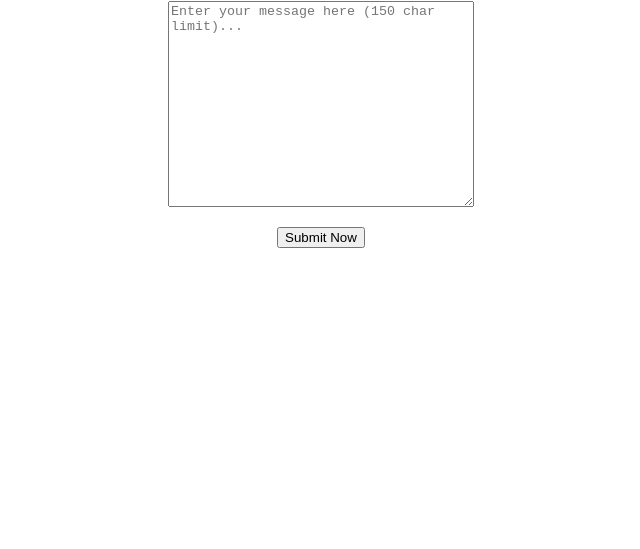
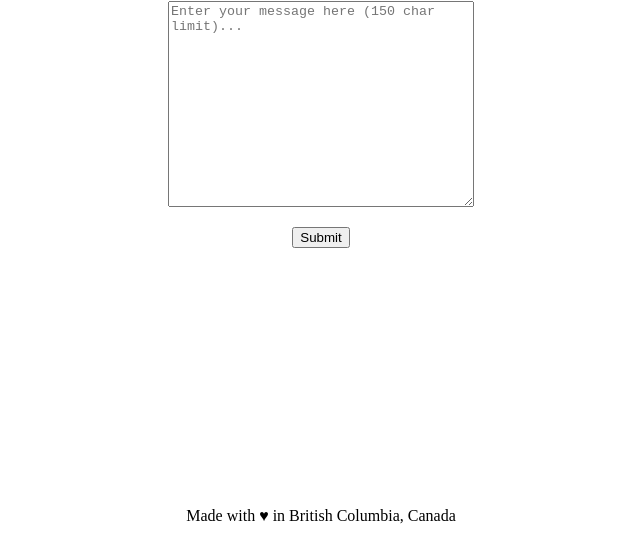
Before and after one commit to siddartfredrick/echobox, a plain HTML site: page index.html in a window 1280 px wide. Shown: the part 317-866 px from the top of the page, without its empty margins (319-959 px from the left). Before the commit the page ends 816 px from the top, so only its background shows below. Drawn offline with Linux system fonts and the light colour scheme.

Commit message:
Added footer element

```diff
--- a/index.html
+++ b/index.html
@@ -1,6 +1,7 @@
 <!DOCTYPE html>
 <html>
     <head>
+        <meta charset="UTF-8">
         <link rel="stylesheet" href="styles.css">
         <title>EchoBox</title>
     </head>
@@ -12,11 +13,15 @@
                 placeholder="Enter your message here (150 char limit)..."
                 maxlength="150"
                 ></textarea>
-                <div class="button-container"></div>
+                <div class="button-container">
                     <button>
-                        Submit Now
+                        Submit
                     </button>
+                </div>
             </div>
         </div>
+        <footer>
+            <p class="footer-text">Made with &hearts; in British Columbia, Canada</p>
+        </footer>
     </body>
 </html>
--- a/styles.css
+++ b/styles.css
@@ -21,3 +21,8 @@ textarea{
 button{
     cursor: pointer;
 }
+
+footer{
+    display:flex;
+    justify-content: center;
+}
```
